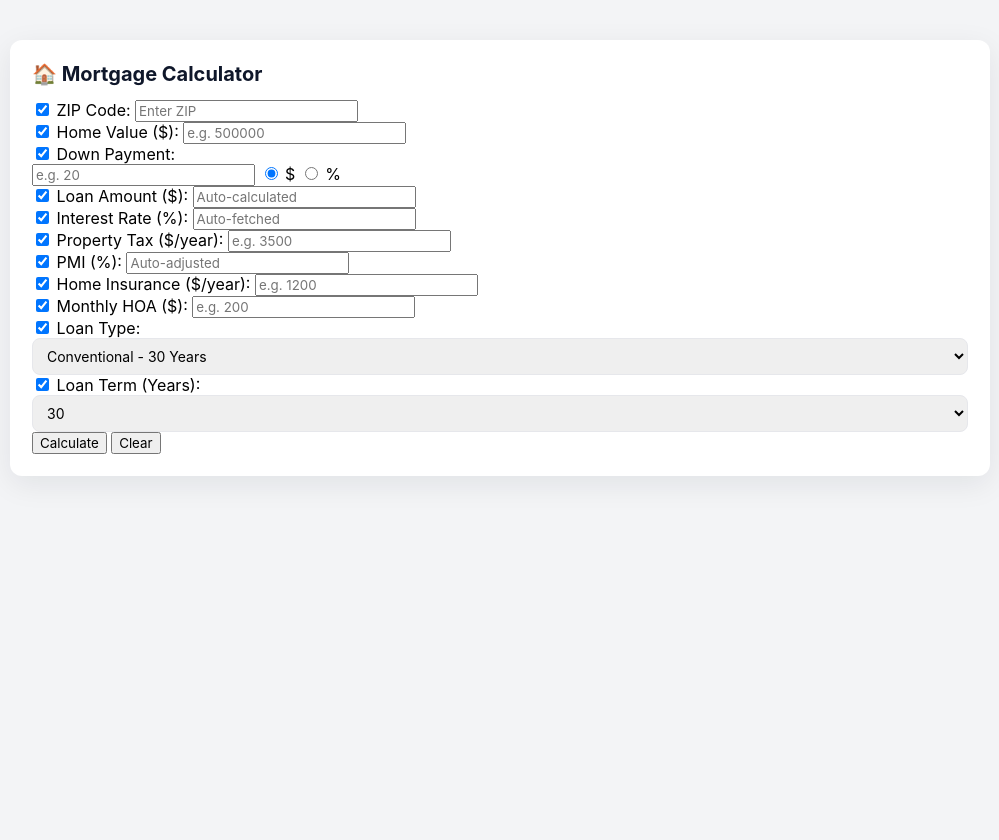
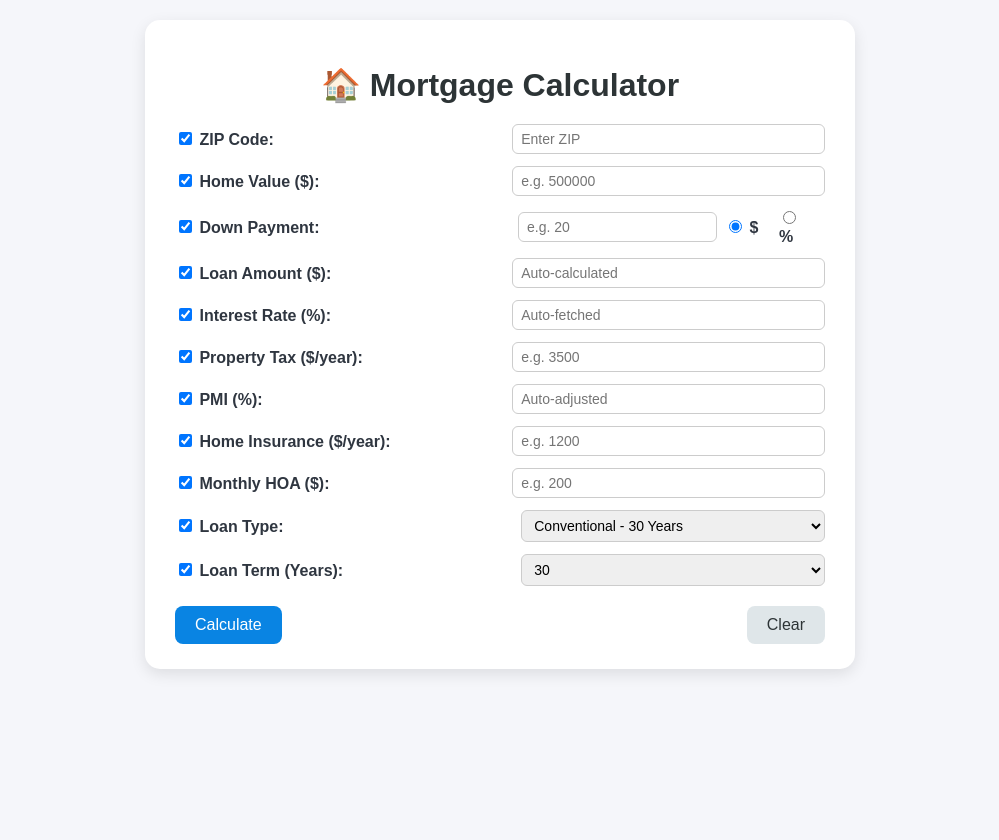
Before and after one commit to sandeepvlab/FinanceToolsHub, a Flask app: page / in a window 1280 px wide. Shown: the whole page, without its empty margins (140-1139 px from the left). Before the commit the page ends 478 px from the top, so only its background shows below. Run offline with Flask 3, Linux system fonts and the light colour scheme; data that the repository does not hold is empty.

Commit message:
Update style.css

```diff
--- a/static/style.css
+++ b/static/style.css
@@ -1,68 +1,92 @@
-:root{
-  --card-bg:#fff;
-  --muted:#6b7280;
-  --accent:#2563eb;
-  --radius:12px;
+body {
+    font-family: 'Arial', sans-serif;
+    background-color: #f5f6fa;
+    display: flex;
+    justify-content: center;
+    align-items: flex-start;
+    min-height: 100vh;
+    margin: 0;
+    padding: 20px;
 }
 
-*{box-sizing:border-box;font-family:Inter, Arial, sans-serif}
-
-body{
-  background:#f3f4f6;
-  margin:0;
-  min-height:100vh;
-  display:flex;
-  align-items:flex-start;
-  justify-content:center;
-  padding:40px 16px;
+.container {
+    background: #fff;
+    padding: 25px 30px;
+    border-radius: 15px;
+    box-shadow: 0 5px 15px rgba(0,0,0,0.1);
+    width: 90%;
+    max-width: 650px;
 }
 
-.container{
-  width:100%;
-  max-width:980px;
-  background:var(--card-bg);
-  border-radius:var(--radius);
-  padding:22px;
-  box-shadow:0 8px 30px rgba(15,23,42,0.08);
+h1 {
+    text-align: center;
+    color: #2d3436;
+    margin-bottom: 20px;
 }
 
-h1{margin:0 0 14px 0;color:#0f172a;font-size:20px}
-
-.grid{
-  display:grid;
-  grid-template-columns: 44px 160px 1fr;
-  gap:12px 16px;
-  align-items:center;
+.form-group {
+    display: flex;
+    justify-content: space-between;
+    align-items: center;
+    margin-bottom: 12px;
+    flex-wrap: wrap;
 }
 
-.field-row{display:contents}
-
-.field-checkbox{display:flex;align-items:center;justify-content:center}
-.field-checkbox input{width:18px;height:18px}
-
-.field-label{font-weight:600;color:#0f172a;font-size:14px}
-
-.right-input{display:flex;align-items:center;gap:8px}
-.right-input input[type="number"], .right-input input[type="text"], select{
-  padding:8px 10px;border-radius:8px;border:1px solid #e6e7eb;width:100%;
-  font-size:14px;
+label {
+    font-weight: bold;
+    color: #2f3640;
+    margin-right: 10px;
+    flex: 1 1 50%;
 }
 
-.currency{background:#f8fafc;padding:6px 10px;border-radius:8px;border:1px solid #e6e7eb;color:#111}
+input[type="text"], input[type="number"], select {
+    flex: 1 1 45%;
+    padding: 6px 8px;
+    border-radius: 6px;
+    border: 1px solid #ccc;
+    font-size: 14px;
+}
 
-.unit{color:var(--muted);font-size:13px}
-.small{font-size:12px;padding:6px 8px;margin-left:6px;border-radius:6px;border:1px solid #e6e7eb;background:#fff}
+.inline-group {
+    display: flex;
+    align-items: center;
+    gap: 8px;
+}
 
-.actions{display:flex;gap:12px;margin-top:18px}
-.btn{padding:10px 14px;border-radius:8px;border:1px solid transparent;cursor:pointer}
-.btn.primary{background:var(--accent);color:#fff}
-.btn.ghost{background:#fff;color:#374151;border:1px solid #e6e7eb}
+input[type="radio"] {
+    margin-left: 4px;
+}
 
-.results{margin-top:22px;padding:14px;border-radius:8px;background:#f8fafc}
-.hint{display:block;color:var(--muted);font-size:12px}
+.button-group {
+    display: flex;
+    justify-content: space-between;
+    margin-top: 20px;
+}
 
-@media (max-width:720px){
-  .grid{grid-template-columns:40px 1fr; grid-auto-rows:auto}
-  .field-label{grid-column:2/3}
-  .right-input{grid-column:2/3}
+.btn-primary {
+    background-color: #0984e3;
+    color: white;
+    padding: 10px 20px;
+    border: none;
+    border-radius: 8px;
+    font-size: 16px;
+    cursor: pointer;
 }
+
+.btn-secondary {
+    background-color: #dfe6e9;
+    color: #2d3436;
+    padding: 10px 20px;
+    border: none;
+    border-radius: 8px;
+    font-size: 16px;
+    cursor: pointer;
+}
+
+.result-card {
+    margin-top: 25px;
+    background: #f1f2f6;
+    padding: 20px;
+    border-radius: 10px;
+    border: 1px solid #dcdde1;
+}
```
